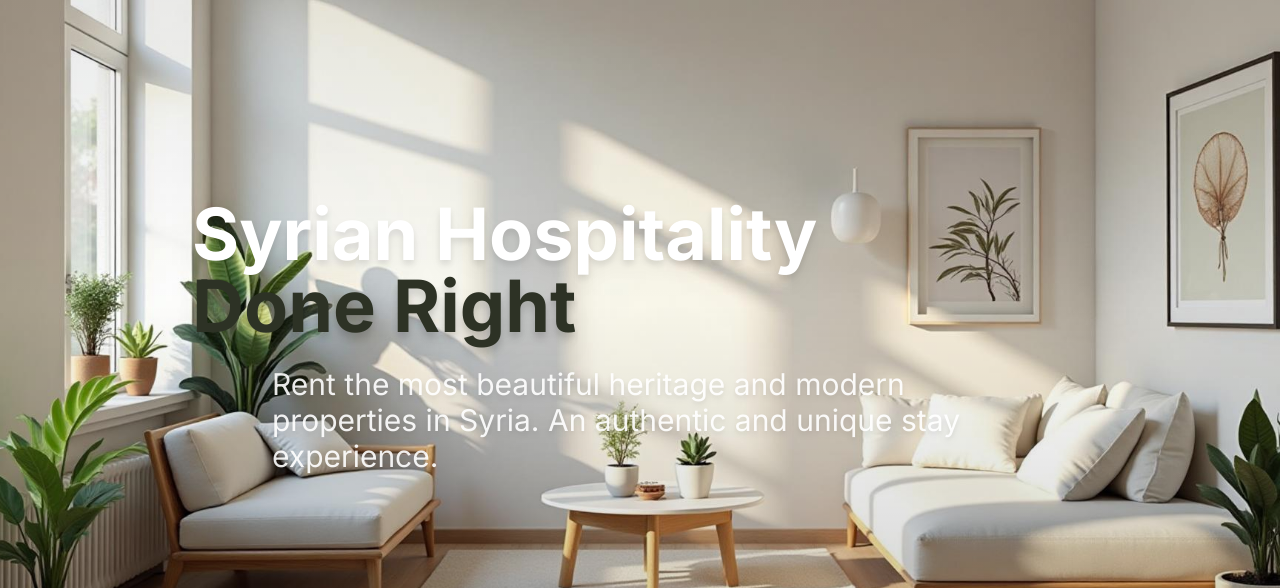
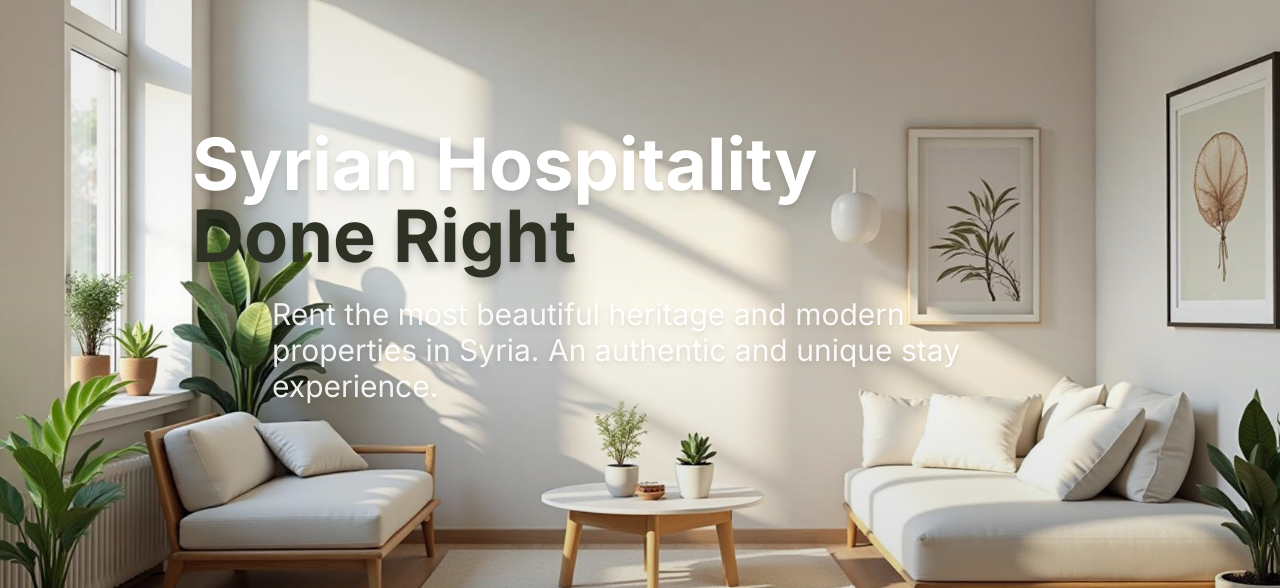
Before and after one commit to maxgooose/nawartu-syrian-stays, a React (Vite) app: page / in a window 1280 px wide. Shown: the part 160-748 px from the top of the page. Built offline with nearby package versions, Linux system fonts and the light colour scheme; no server answers; the database is empty.

Commit message:
Move hero text 30-40% higher on both Arabic and English versions
Co-authored-by: maxgooose <220425987+maxgooose@users.noreply.github.com>

```diff
--- a/src/components/HeroSection.tsx
+++ b/src/components/HeroSection.tsx
@@ -29,7 +29,7 @@ export const HeroSection = ({
     window.location.href = `/browse?${params.toString()}`;
   };
   return (
-    <section className="relative min-h-screen flex items-center overflow-hidden bg-cover bg-center bg-no-repeat" style={{
+    <section className="relative min-h-screen flex items-start overflow-hidden bg-cover bg-center bg-no-repeat" style={{
       backgroundImage: `url(${heroImage})`
     }}>
       {/* Subtle overlay for better text readability - reduced opacity to show more of the hero image */}
@@ -153,7 +153,7 @@ export const HeroSection = ({
       </div>
 
       {/* Hero Content - Repositioned to be more visible */}
-      <div className="relative z-10 container mx-auto px-4 text-center pt-20 sm:pt-24 md:pt-28 lg:pt-32">
+      <div className="relative z-10 container mx-auto px-4 text-center pt-32 sm:pt-40 md:pt-48 lg:pt-56">
         <div className="max-w-4xl mx-auto animate-slide-up">
           {/* Hero Text */}
           <div className={`${isRTL ? 'text-arabic' : 'text-latin'} ${language === 'ar' ? 'mb-8' : 'mb-16'}`} dir={isRTL ? 'rtl' : 'ltr'}>
```
